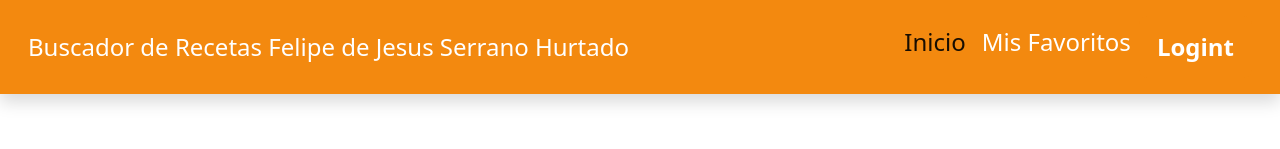
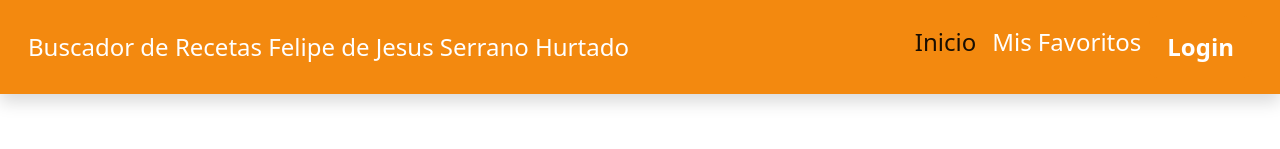
Before and after one commit to FelipeSH18/Recetaspractica, a plain HTML site: page principal.html in a window 1280 px wide. Shown: the top 149 px of the page. Drawn offline with Linux system fonts and the light colour scheme; no server answers.

Commit message:
Update principal.html

```diff
--- a/principal.html
+++ b/principal.html
@@ -43,7 +43,7 @@
                         <a class="nav-link fs-4" href="favoritos.html">Mis Favoritos</a>
                     </li>
                     <li class="nav-item hide-login" style="background-color: #f3890f; border-radius: 8px; padding: 5px 10px;">
-                        <a class="nav-link fs-4" href="index.html" style="color: white !important; text-decoration: none; font-weight: bold;">Logint</a>
+                        <a class="nav-link fs-4" href="index.html" style="color: white !important; text-decoration: none; font-weight: bold;">Login</a>
                     </li>
                 </ul>
             </div>
```
